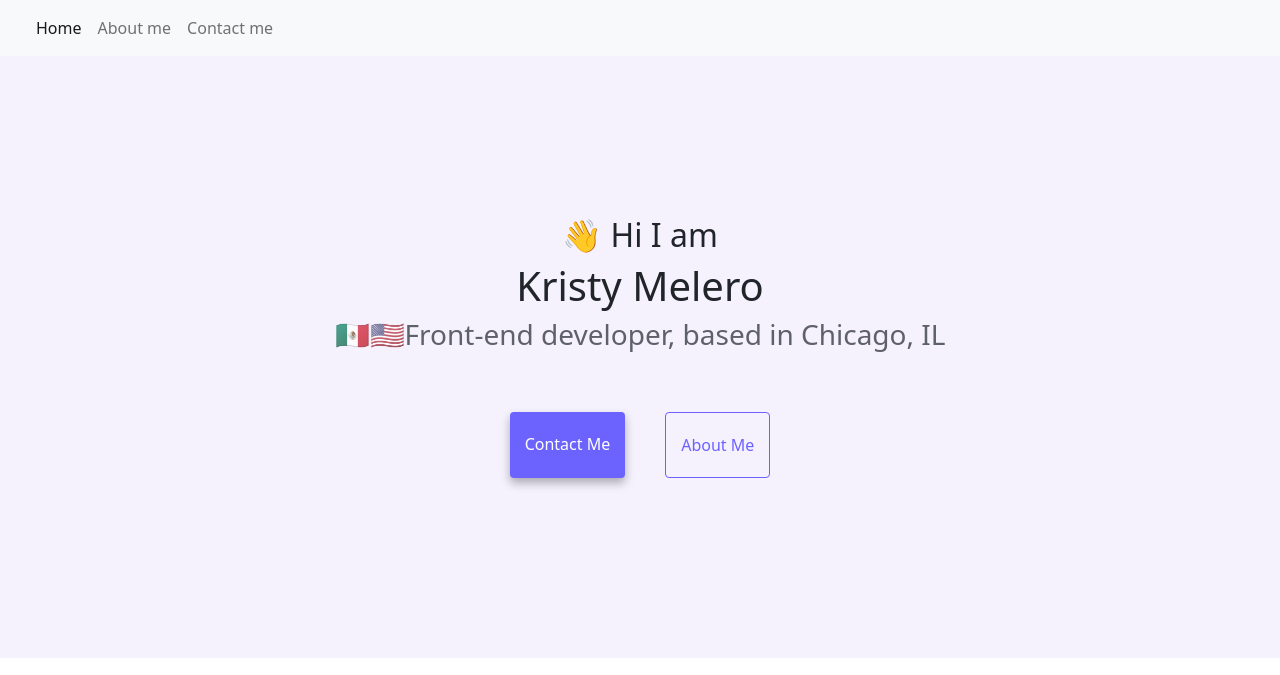
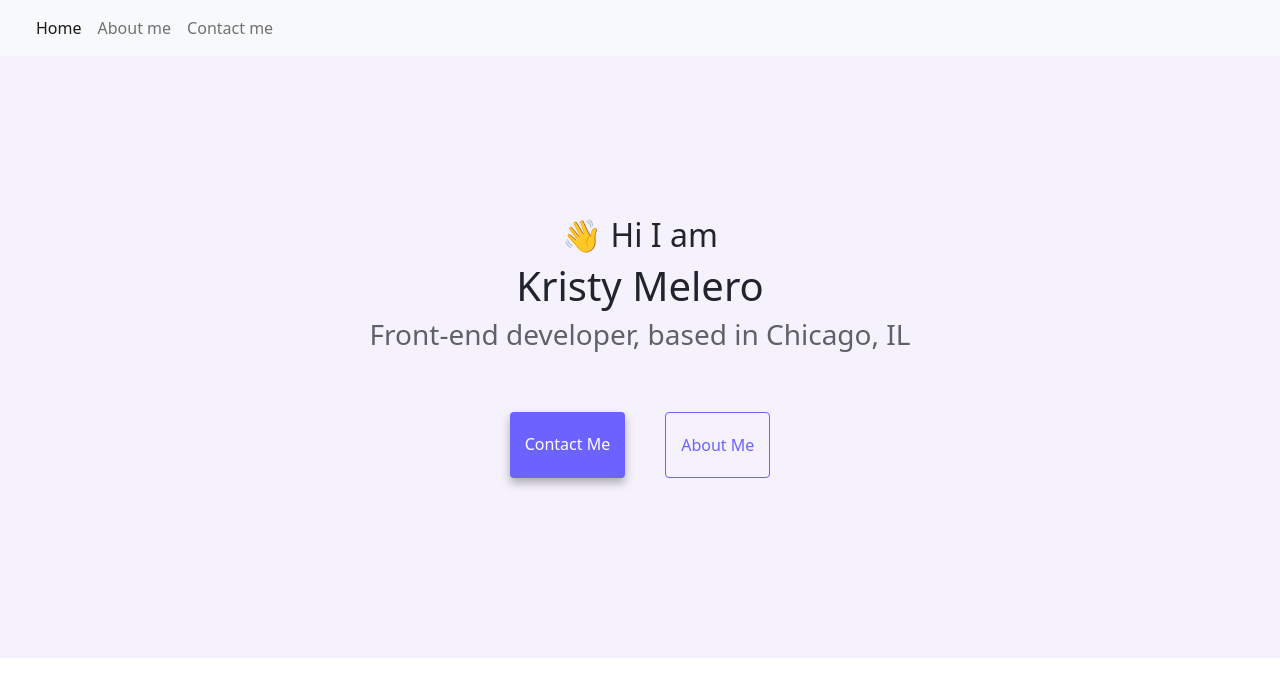
Before and after one commit to melerokristy/kristy-melero-portfolio, a website: page index.html in a window 1280 px wide. Shown: the top 675 px of the page. Drawn offline with nearby package versions, Linux system fonts and the light colour scheme.

Commit message:
removed flag emogis

```diff
--- a/index.html
+++ b/index.html
@@ -56,7 +56,7 @@
     <div class="hero">
       <h2>👋 Hi I am</h2>
       <h1>Kristy Melero</h1>
-      <h3>🇲🇽🇺🇸Front-end developer, based in Chicago, IL</h3>
+      <h3>Front-end developer, based in Chicago, IL</h3>
       <div class="navigation-links">
         <a href="contact.html" class="contact-link">Contact Me</a>
         <a href="aboutme.html" class="about-link">About Me</a>
```
